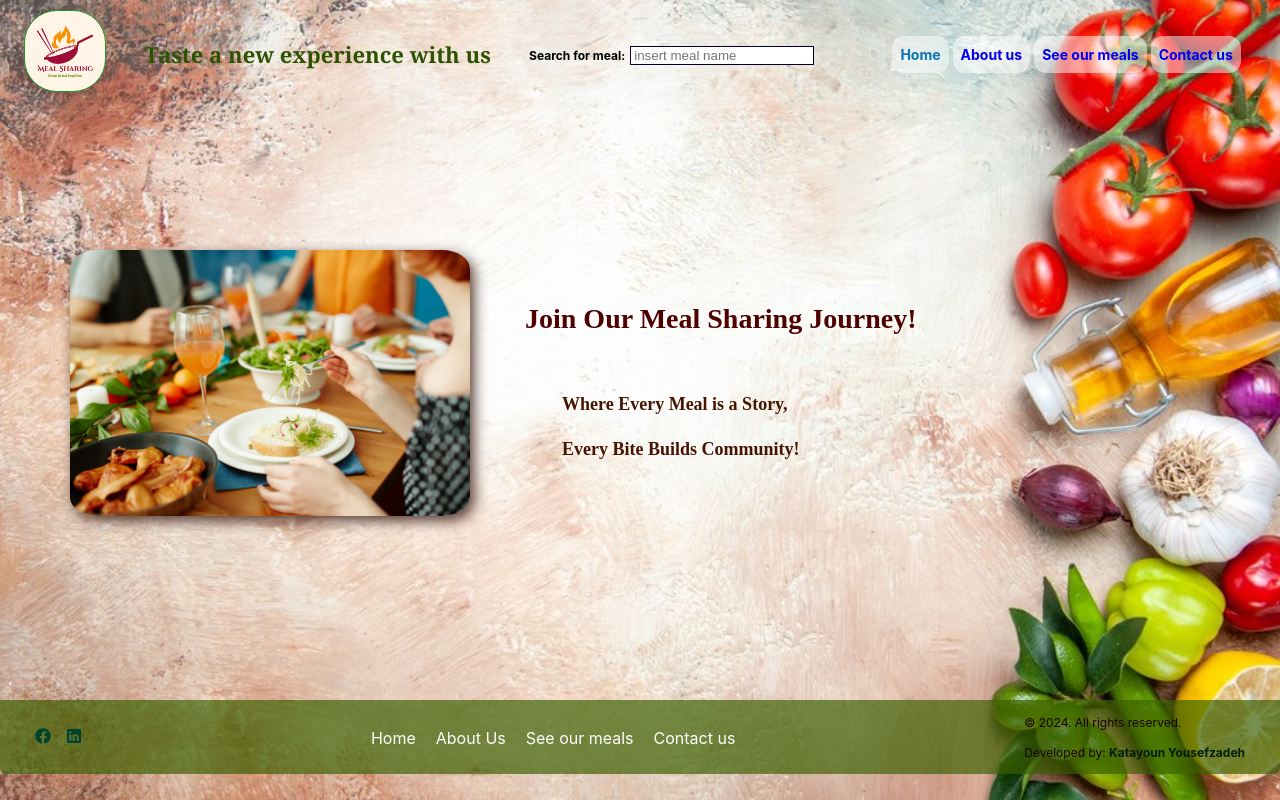
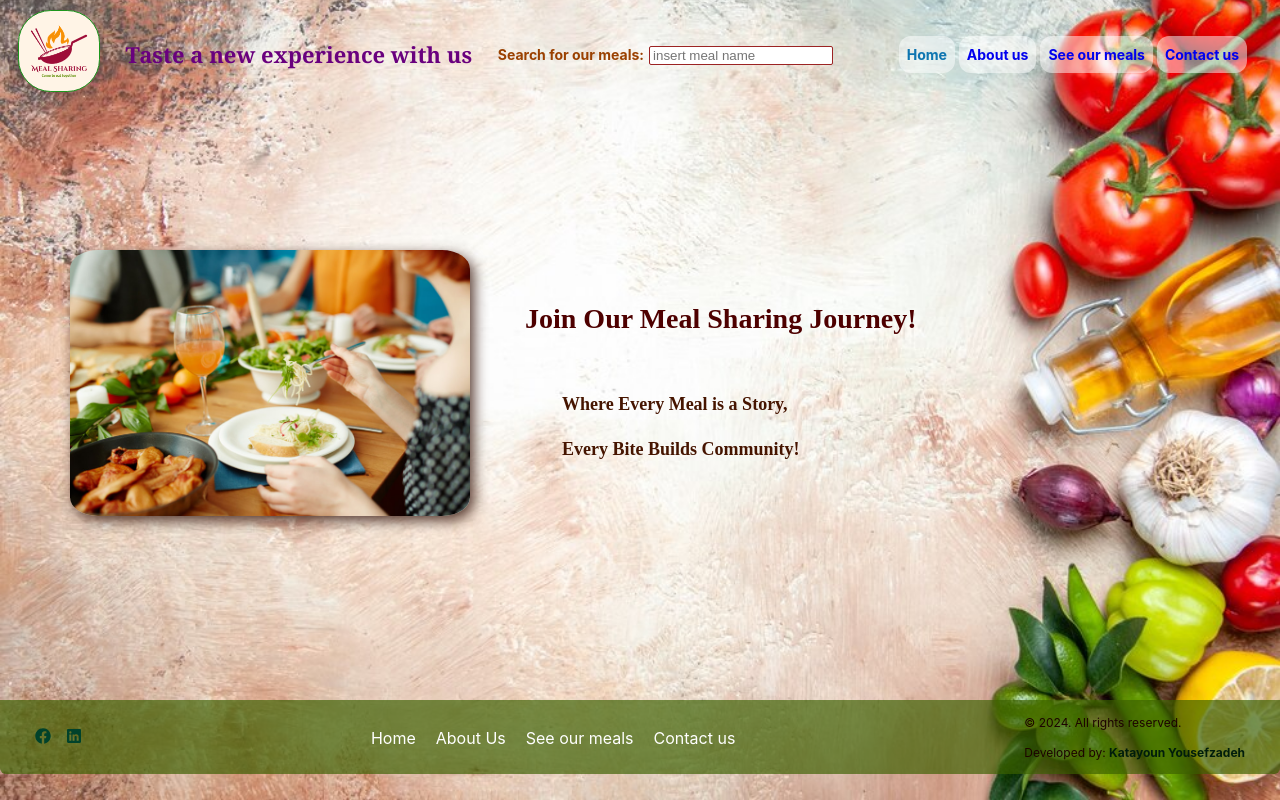
Before and after one commit to katayouny/meal-sharing, a React (Vite) app in the folder src/client/: page / in a window 1280 px wide. Built offline with nearby package versions, Linux system fonts and the light colour scheme.

Commit message:
adding style to meal search box result and fixing the position

```diff
--- a/src/client/src/components/HEADER/Header.css
+++ b/src/client/src/components/HEADER/Header.css
@@ -50,13 +50,34 @@ nav a.active {
 }
 
 .header-slogan {
-  color: rgb(46, 83, 0);
+  color: rgb(105, 0, 126);
   font-size: 22px;
   font-weight: bold;
   font-family: Cambria, Cochin, Georgia, Times, "Times New Roman", serif;
 }
 
-.serach-for-meal {
+.serach-for-our-meals {
   font-weight: bold;
-  font-size: 12px;
+  font-size: 14px;
+  color: rgb(154, 64, 0);
 }
+
+.meal-serach-result-show-box {
+  border: 1px solid rgb(236, 205, 157);
+  border-radius: 7px;
+  background-color: rgba(250, 224, 192, 0.9);
+  font-size: 13px;
+  padding-left: 30px;
+  padding-right: 20px;
+  padding-top: 7px;
+  padding-bottom: 7px;
+  width: max-content;
+  position: fixed;
+}
+
+.search-field{
+  border: 1px solid rgb(156, 35, 35);
+  border-radius: 2px;
+  margin-left: 5px;
+  padding-left: 3px;
+}
--- a/src/client/src/components/HEADER/MealSearchBar.jsx
+++ b/src/client/src/components/HEADER/MealSearchBar.jsx
@@ -51,16 +51,14 @@ function MealSearchBar() {
 
       <div>
         <form>
-          <label className="serach-for-meal" htmlFor="searchBar">
-            Search for meal:
-            <input
+          <label className="serach-for-our-meals" htmlFor="searchBar">
+            Search for our meals:
+            <input className="search-field"
               id="searchBar"
               type="text"
               placeholder="insert meal name"
               style={{
-                border: "1px solid rgb(3, 0, 47)",
-                marginLeft: "5px",
-                paddingLeft: "3px",
+
               }}
               value={query}
               onChange={handleChange}
@@ -71,7 +69,7 @@ function MealSearchBar() {
         {loading && <p style={{ color: "darkblue" }}>Loading...</p>}
         {!loading && error && <p style={{ color: "brown" }}>{error}</p>}
         {!loading && mealSearchResult.length > 0 && (
-          <ul>
+          <ul className="meal-serach-result-show-box">
             {mealSearchResult.map((meal) => (
               <li key={meal.id}>{meal.title}</li>
             ))}
--- a/src/client/src/components/MEAL/Meals.css
+++ b/src/client/src/components/MEAL/Meals.css
@@ -11,7 +11,7 @@
   background-color: #fff6ec;
   background-size: contain;
   background-repeat: no-repeat;
-  padding: 20px;
+  padding: 12px;
 }
 
 .meal-title {
```
